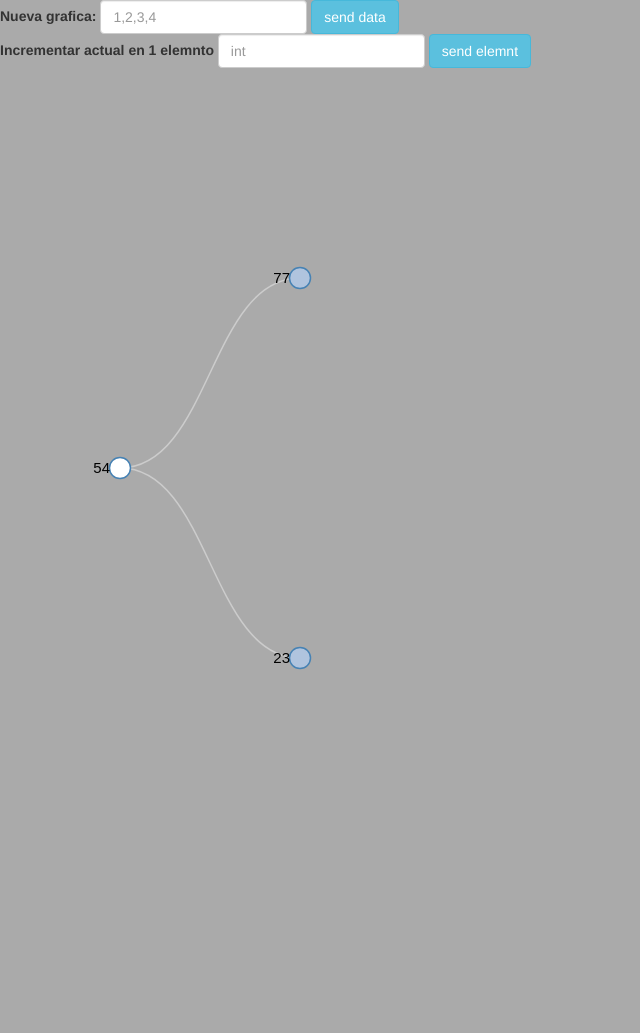
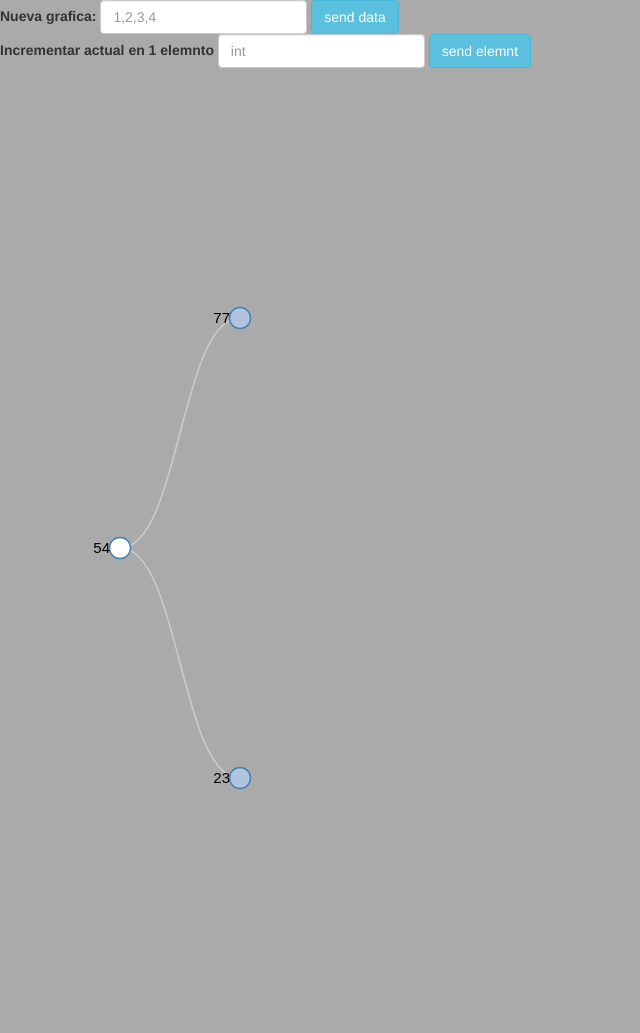
Before and after one commit to GerardoLSJ/BTS-Django-D3.js, a Django app: page / in a window 1280 px wide. Shown: the whole page, without its empty margins (0-640 px from the left). Before the commit the page ends 670 px from the top, so only its background shows below. Run offline with Django 3.2, Linux system fonts and the light colour scheme; some libraries are stand-ins or nearby versions.

Commit message:
fix some spaces

```diff
--- a/django-d3-example/play/templates/graph/graph.html
+++ b/django-d3-example/play/templates/graph/graph.html
@@ -83,8 +83,8 @@ table = [{"parent": "2", "name": "1"}, {"parent": "3", "name": "2"}, {"parent":
 
 
 var margin = {top: 20, right: 120, bottom: 20, left: 120},
-    width = 960 - margin.right - margin.left,
-    height = 800 - margin.top - margin.bottom;
+    width = 1200 - margin.right - margin.left,
+    height = 960 - margin.top - margin.bottom;
 
 var i = 0,
     duration = 750,
@@ -179,7 +179,7 @@ function update(source) {
 
   // Normalize for fixed-depth.
   nodes.forEach(function(d) {
-      d.y = d.depth * 180;
+      d.y = d.depth * 120;
       });
 
   // Update the nodes…
--- a/django-d3-example/play/views.py
+++ b/django-d3-example/play/views.py
@@ -12,6 +12,7 @@ JSONlocal = [] #global
 a = arbol()
 #a.crearArbol([13, 36, 75, 14, 27,10,9,8,76,77,78,90,1,2,3,4,5,6]) #13, 36, 75, 14, 27,10,9,8,76,77,78,90,1,2,3,4,5,6 [50,20,70,15,25,60,80,10,5,3,2,1,17]
 volatil = [23, 54, 89, 39, 13, 36, 75, 14, 27,10,9,8,76,77,78,90]
+#volatil = [11, 13, 16, 17, 19, 25, 27, 32, 33, 39, 43, 46, 48, 52, 54, 59, 62, 66, 75, 92, 95, 100, 102, 103, 105, 109, 111, 113, 124, 125, 127, 131, 137, 152, 155, 158, 164, 166, 175, 184, 185, 187, 193, 194, 201, 205, 208, 210, 211, 217, 237, 247, 251, 257, 259, 268, 272, 274, 276, 282, 284, 285,293, 297, 298, 301, 308, 317, 319, 328, 329, 337, 338, 339, 340, 354, 358, 374, 387, 388, 390, 399, 404, 413, 414, 420, 422, 430, 434, 437, 446, 448, 456, 468, 473, 480, 482, 483, 486, 493]
 a.crearArbol(volatil)
 a.autobalanceo()
 JSONlocal = a.imprimir()
```
